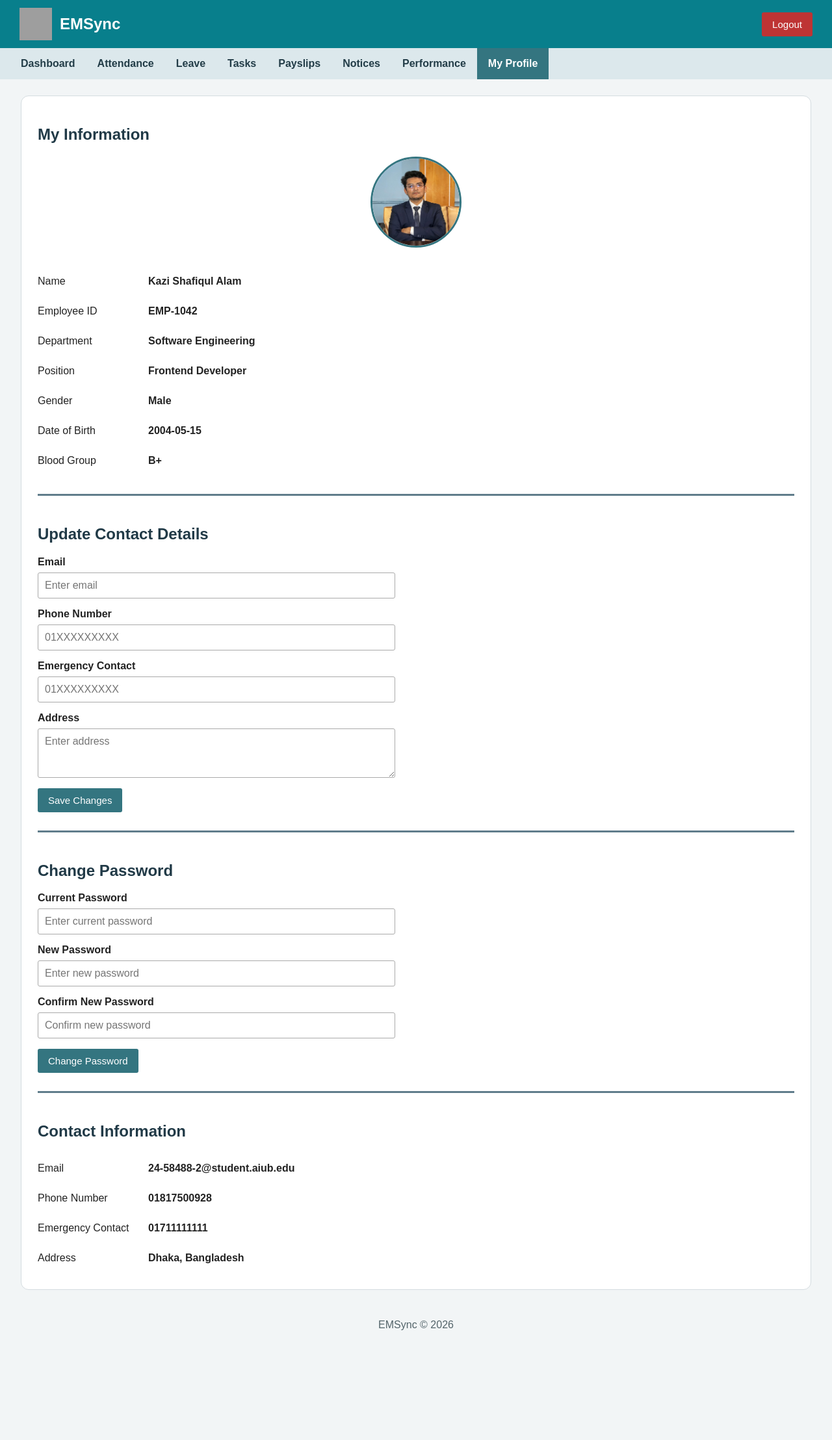
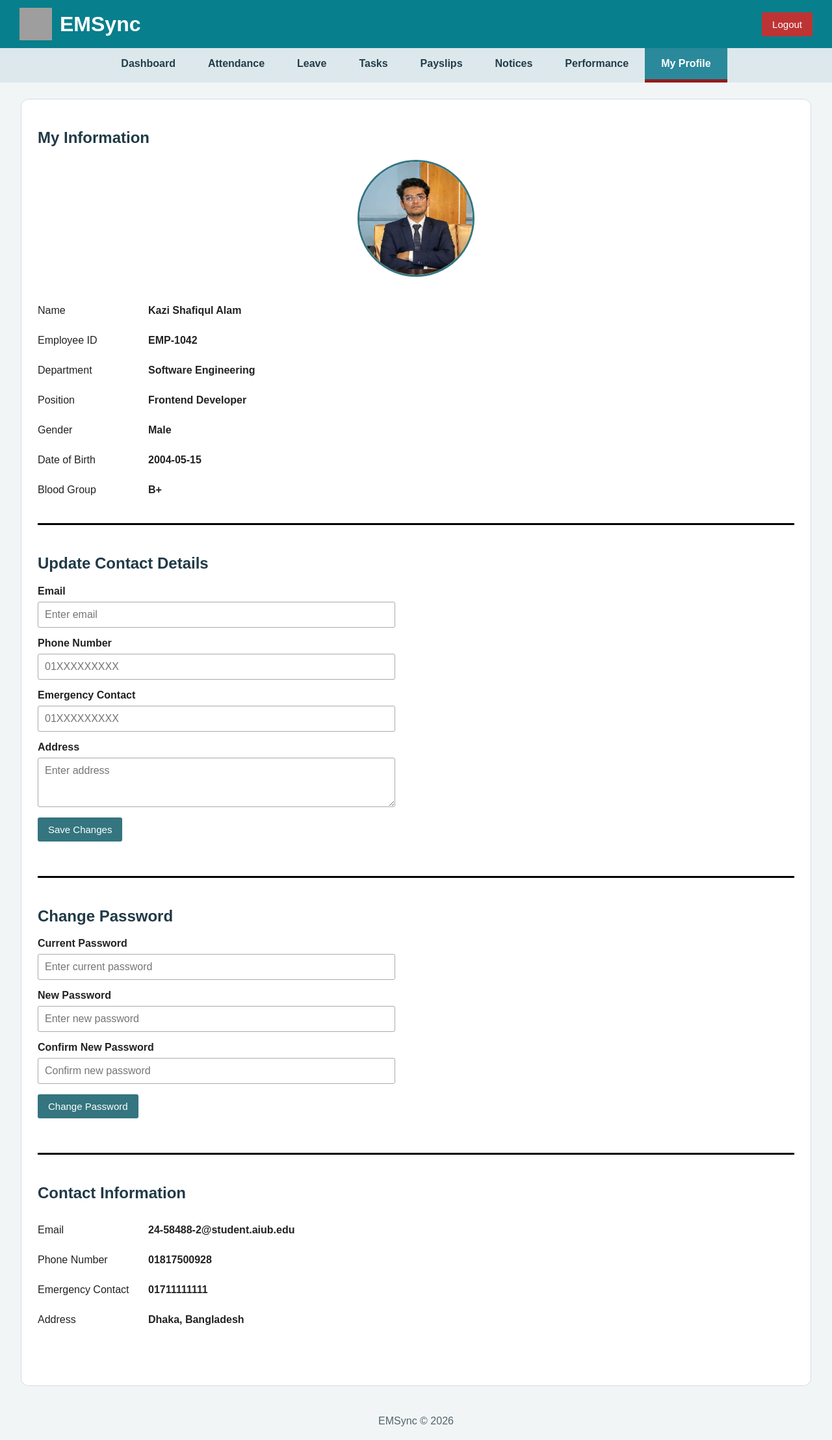
Before and after one commit to zahidul-islam-navil/WebTech_Project_Fall2026-27_GroupNumber_4, a plain HTML site: page Pages/employee/emp_profile.html in a window 1280 px wide. Shown: the whole page at 65% size. Before the commit the page ends 2068 px from the top, so only its background shows below. Drawn offline with Linux system fonts and the light colour scheme; grey boxes are pictures that could not be loaded.

Commit message:
Refactor code structure for improved readability and maintainability

```diff
--- a/Design/employee/emp_main.css
+++ b/Design/employee/emp_main.css
@@ -1,11 +1,10 @@
-/* General Design */
 * {
     box-sizing: border-box;
 }
 
 body {
     margin: 0;
-    font-family: Arial, sans-serif;
+    font-family: Arial;
     background-color: #f2f5f6;
     color: #222;
 }
@@ -31,7 +30,7 @@ h1, h2, h3 {
 
 .logo h3 {
     color: white;
-    font-size: 24px;
+    font-size: 32px;
     margin: 0;
 }
 
@@ -44,22 +43,24 @@ h1, h2, h3 {
     display: flex;
     flex-wrap: wrap;
     padding: 0 15px;
+    justify-content: center;
 }
 
 .page-nav a {
-    padding: 15px 17px;
+    padding: 15px 25px;
     color: #233d48;
     text-decoration: none;
     font-weight: bold;
 }
 
-.page-nav a:hover,
-.page-nav a.active {
-    background-color: #347580;
+.page-nav a:hover, .page-nav a.active {
+    background-color: #2a899a;
     color: white;
+    border-top: 5px;
+    border-bottom: 5px solid #911c1c;
 }
 
-/* Main Content */
+/* Main */
 main {
     width: 95%;
     max-width: 1500px;
@@ -71,33 +72,33 @@ main {
 }
 
 main > div + div {
-    border-top: 3px solid #607d8b;
-    margin-top: 28px;
-    padding-top: 25px;
+    border-top: 3px solid #000000;
+    margin: 28px 0px;
+    padding: 25px 0px;
 }
 
-/* Dashboard Overview */
+/* Dashboard */
 .overview .info-rows {
     display: grid;
-    grid-template-columns: repeat(4, 1fr);
+    grid-template-columns: repeat(2, 1fr);
     gap: 15px;
 }
 
-.overview .overview-box {
+.overview .info-rows > div {
     display: block;
     background-color: #edf3f4;
     border: 1px solid #96adb5;
-    border-radius: 5px;
+    border-radius: 12px;
     padding: 17px;
 }
 
 .overview-box h3 {
-    font-size: 15px;
+    font-size: 18px;
     margin: 0 0 10px;
 }
 
 .overview-box h2 {
-    font-size: 23px;
+    font-size: 30px;
 }
 
 /* Employee Picture */
@@ -108,8 +109,8 @@ main > div + div {
 }
 
 .employee-image img {
-    width: 140px;
-    height: 140px;
+    width: 180px;
+    height: 180px;
     object-fit: cover;
     border-radius: 50%;
     border: 3px solid #347580;
@@ -141,7 +142,6 @@ main > div + div {
 .employee-information .info-rows p:first-child,
 .contact-information .info-rows p:first-child {
     width: 155px;
-    flex-shrink: 0;
 }
 
 /* Forms */
@@ -170,8 +170,8 @@ main > div + div {
 /* Validation Messages */
 .error-message {
     color: red;
-    font-size: 14px;
-    margin: 5px 0;
+    font-size: 16px;
+    margin: 10px;
 }
 
 .error-message:empty {
--- a/Design/employee/emp_portal.css
+++ b/Design/employee/emp_portal.css
@@ -1,4 +1,3 @@
-/* General Design */
 * {
     box-sizing: border-box;
 }
@@ -189,7 +188,6 @@ footer {
     padding: 0 8px;
 }
 
-/* Registration: Label on left, field on right */
 .registration-main .field {
     display: grid;
     grid-template-columns: 195px 1fr;
--- a/JS/employee/emp_main.js
+++ b/JS/employee/emp_main.js
@@ -105,11 +105,6 @@ function validateLeave() {
     document.getElementById("leaveMessage").textContent = "";
 
     if (type && start && end && reason) {
-        let row = document.getElementById("leaveHistory").insertRow(0);
-        row.insertCell(0).textContent = document.getElementById("leaveType").value;
-        row.insertCell(1).textContent = document.getElementById("startDate").value;
-        row.insertCell(2).textContent = document.getElementById("endDate").value;
-        row.insertCell(3).textContent = "Pending";
         document.getElementById("leaveForm").reset();
         document.getElementById("leaveMessage").textContent = "Leave request submitted!";
     }
@@ -182,7 +177,7 @@ function validateProfile() {
     return false;
 }
 
-/* Change Password: Validation Only */
+/* Change Password */
 function validCurrentPassword() {
     let value = document.getElementById("currentPassword").value;
     document.getElementById("currentPasswordError").textContent = "";
--- a/JS/employee/emp_portal.js
+++ b/JS/employee/emp_portal.js
@@ -33,7 +33,7 @@ function clearLoginErrors() {
     document.getElementById("loginPasswordError").textContent = "";
 }
 
-/* Employee Registration Validation */
+/* Employee Registration */
 function validName() {
     let name = document.getElementById("regName").value.trim();
     document.getElementById("regNameError").textContent = "";
--- a/Pages/employee/emp_profile.html
+++ b/Pages/employee/emp_profile.html
@@ -1,4 +1,3 @@
-
 <!DOCTYPE html>
 <html lang="en-us">
 <head>
@@ -37,43 +36,43 @@
             <h2>My Information</h2>
 
             <div class="employee-image">
-                <img src="../../Images/emp.jpg" alt="Employee Image" height="140" width="130">
+                <img src="../../Images/employee_image/emp.jpg">
             </div>
 
             <div class="info-rows">
                 <div>
                     <p>Name</p>
-                    <p><strong>Kazi Shafiqul Alam</strong></p>
+                    <p><b>Kazi Shafiqul Alam</b></p>
                 </div>
 
                 <div>
                     <p>Employee ID</p>
-                    <p><strong>EMP-1042</strong></p>
+                    <p><b>EMP-1042</b></p>
                 </div>
 
                 <div>
                     <p>Department</p>
-                    <p><strong>Software Engineering</strong></p>
+                    <p><b>Software Engineering</b></p>
                 </div>
 
                 <div>
                     <p>Position</p>
-                    <p><strong>Frontend Developer</strong></p>
+                    <p><b>Frontend Developer</b></p>
                 </div>
 
                 <div>
                     <p>Gender</p>
-                    <p><strong>Male</strong></p>
+                    <p><b>Male</b></p>
                 </div>
 
                 <div>
                     <p>Date of Birth</p>
-                    <p><strong>2004-05-15</strong></p>
+                    <p><b>2004-05-15</b></p>
                 </div>
 
                 <div>
                     <p>Blood Group</p>
-                    <p><strong>B+</strong></p>
+                    <p><b>B+</b></p>
                 </div>
             </div>
         </div>
@@ -148,22 +147,22 @@
             <div class="info-rows">
                 <div>
                     <p>Email</p>
-                    <p><strong id="shownEmail">24-58488-2@student.aiub.edu</strong></p>
+                    <p><b id="shownEmail">24-58488-2@student.aiub.edu</b></p>
                 </div>
 
                 <div>
                     <p>Phone Number</p>
-                    <p><strong id="shownPhone">01817500928</strong></p>
+                    <p><b id="shownPhone">01817500928</b></p>
                 </div>
 
                 <div>
                     <p>Emergency Contact</p>
-                    <p><strong id="shownEmergency">01711111111</strong></p>
+                    <p><b id="shownEmergency">01711111111</b></p>
                 </div>
 
                 <div>
                     <p>Address</p>
-                    <p><strong id="shownAddress">Dhaka, Bangladesh</strong></p>
+                    <p><b id="shownAddress">Dhaka, Bangladesh</b></p>
                 </div>
             </div>
         </div>
```
Also changed, not shown: Pages/employee/emp_attendance.html (+2 -2 lines), Pages/employee/emp_dashboard.html (+10 -14 lines), Pages/employee/emp_leave.html (+0 -2 lines), Images/employee_image/emp.jpg (renamed from Images/emp.jpg).
